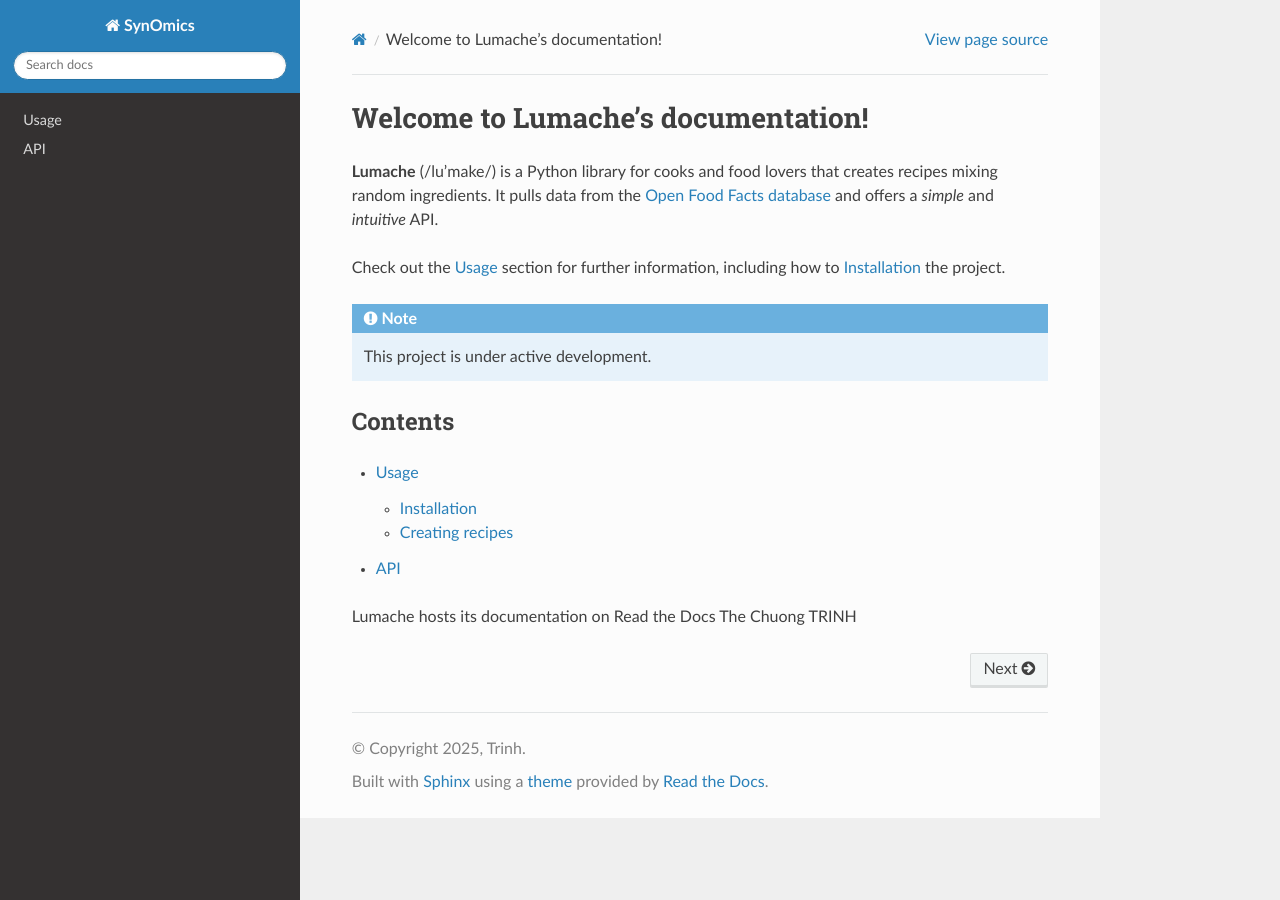
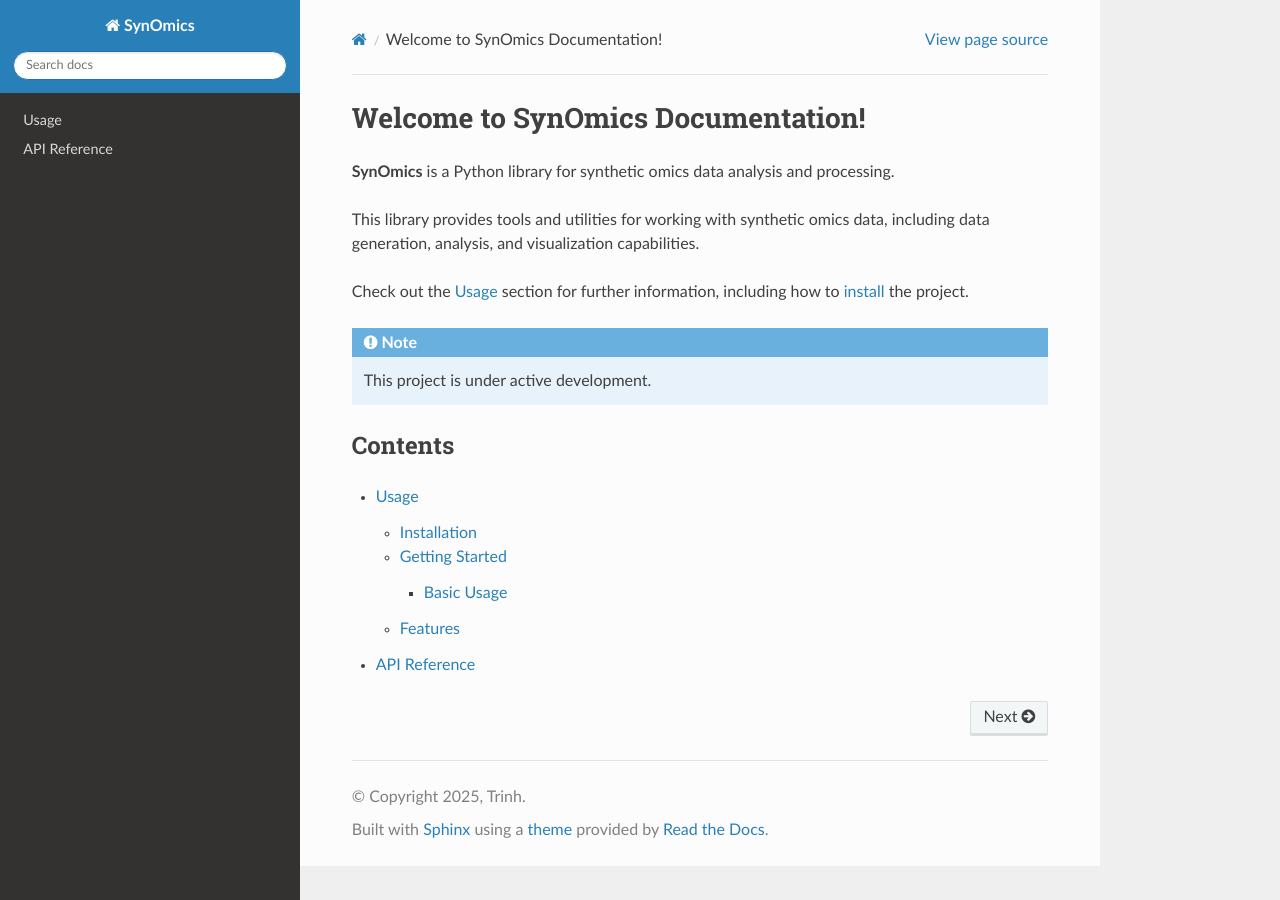
Before and after one commit to trinhthechuong/SynOmics, a Sphinx documentation site: the page built from docs/source/index.rst, in a window 1280 px wide. Built offline with Sphinx 7.4.7 and the Read the Docs theme 3.1.0, drawn with Linux system fonts in a browser that asks for light colours.

Commit message:
Update documentation from Lumache template to SynOmics project
Co-authored-by: trinhthechuong <90518534+trinhthechuong@users.noreply.github.com>

```diff
--- a/docs/source/index.rst
+++ b/docs/source/index.rst
@@ -1,13 +1,13 @@
-Welcome to Lumache's documentation!
+Welcome to SynOmics Documentation!
 ===================================
 
-**Lumache** (/lu'make/) is a Python library for cooks and food lovers
-that creates recipes mixing random ingredients.
-It pulls data from the `Open Food Facts database <https://world.openfoodfacts.org/>`_
-and offers a *simple* and *intuitive* API.
+**SynOmics** is a Python library for synthetic omics data analysis and processing.
+
+This library provides tools and utilities for working with synthetic omics data,
+including data generation, analysis, and visualization capabilities.
 
 Check out the :doc:`usage` section for further information, including
-how to :ref:`installation` the project.
+how to :ref:`install <installation>` the project.
 
 .. note::
 
@@ -20,4 +20,3 @@ Contents
 
    usage
    api
-Lumache hosts its documentation on Read the Docs The Chuong TRINH
```
Also changed, not shown: README.rst (+25 -6 lines), docs/source/api.rst (+7 -5 lines), docs/source/usage.rst (+23 -15 lines), lumache.py (deleted, +0 -23 lines), pyproject.toml (+7 -2 lines).
